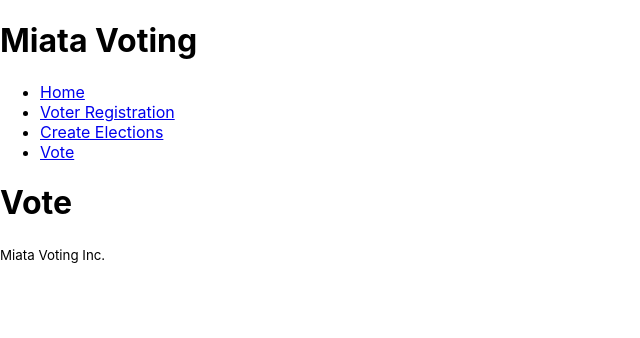
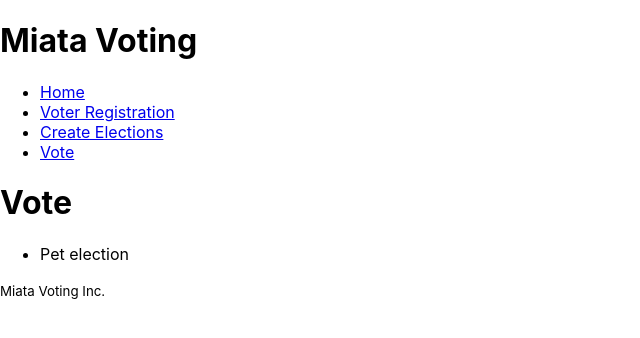
Before and after one commit to srinivaskommu/miata-voting, a React (Create React App) app: page /vote in a window 1280 px wide. Shown: the top 338 px of the page, without its empty margins (0-640 px from the left). Built offline with nearby package versions, Linux system fonts and the light colour scheme; data requests are answered from the project's data file.

Commit message:
getting elections list from api

```diff
--- /dev/null
+++ b/src/actions/ballotsActions.ts
@@ -0,0 +1,61 @@
+import {Action, AnyAction, Dispatch} from "redux";
+import {Election} from "../models/elections";
+
+export const REFRESH_ELECTIONS_REQUEST_ACTION = 'REFRESH_ELECTIONS_REQUEST_ACTION';
+export const REFRESH_ELECTIONS_DONE_ACTION = 'REFRESH_ELECTIONS_DONE_ACTION';
+
+export type RefreshElectionsRequestAction = Action<typeof REFRESH_ELECTIONS_REQUEST_ACTION>;
+
+export function isRefreshElectionsRequestAction(
+    action: AnyAction
+): action is RefreshElectionsRequestAction {
+    return action.type === REFRESH_ELECTIONS_REQUEST_ACTION;
+}
+
+export type CreateRefreshElectionsRequestAction = () => RefreshElectionsRequestAction;
+
+export const createRefreshElectionsRequestAction: CreateRefreshElectionsRequestAction = () => {
+    return {
+        type: REFRESH_ELECTIONS_REQUEST_ACTION,
+    };
+};
+
+export interface RefreshElectionsDoneAction
+    extends Action<typeof REFRESH_ELECTIONS_DONE_ACTION> {
+    payload: {
+        elections: Election[];
+    };
+}
+
+export function isRefreshElectionsDoneAction(
+    action: AnyAction
+): action is RefreshElectionsDoneAction {
+    return action.type === REFRESH_ELECTIONS_DONE_ACTION;
+}
+
+export type CreateRefreshElectionsDoneAction = (
+    elections: Election[]
+) => RefreshElectionsDoneAction;
+
+export const createRefreshElectionsDoneAction: CreateRefreshElectionsDoneAction = (
+    elections
+) => {
+    return {
+        type: REFRESH_ELECTIONS_DONE_ACTION,
+        payload: {
+            elections,
+        },
+    };
+};
+
+export const refreshElections = () => {
+    return (dispatch: Dispatch) => {
+        dispatch(createRefreshElectionsRequestAction());
+        return fetch("http://localhost:3060/elections")
+            .then((res) => res.json())
+            .then((elections) => dispatch(createRefreshElectionsDoneAction(elections)));
+    };
+}
+
+export type BallotsActions =
+    | RefreshElectionsDoneAction;
--- /dev/null
+++ b/src/components/BallotsList.tsx
@@ -0,0 +1,24 @@
+import React, {useEffect} from "react";
+import {Election} from "../models/elections";
+
+export type BallotsListProps = {
+    elections: Election[],
+    onRefreshCars: () => void;
+}
+
+export function BallotsList(props: BallotsListProps) {
+
+    useEffect(() => {
+        props.onRefreshCars();
+    }, [props.onRefreshCars]);
+
+    const electionsList = props.elections.map(election => {
+        return (<li key={election.id}>{election.name}</li>);
+    });
+    return (
+        <ul>
+            {electionsList}
+        </ul>
+
+    )
+}
--- a/src/components/Vote.tsx
+++ b/src/components/Vote.tsx
@@ -1,10 +1,14 @@
 import React from "react";
+import {BallotsListContainer} from "../containers/BallotsListContainer";
 
 export function Vote() {
 
     return (
-        <header>
-            <h1>Vote</h1>
-        </header>
+        <>
+            <header>
+                <h1>Vote</h1>
+            </header>
+            <BallotsListContainer/>
+        </>
     );
 }
--- /dev/null
+++ b/src/containers/BallotsListContainer.tsx
@@ -0,0 +1,24 @@
+import {useDispatch, useSelector} from "react-redux";
+import {MiataVotingState} from "../models/miataVotingStore";
+import {bindActionCreators} from "redux";
+import React, {useMemo} from "react";
+import {BallotsList} from "../components/BallotsList";
+import {refreshElections} from "../actions/ballotsActions";
+
+export function BallotsListContainer() {
+    const stateProps = useSelector((state: MiataVotingState) => {
+
+        return {...state.ballots};
+    });
+
+    const dispatch = useDispatch();
+
+    const boundActionProps = useMemo(() => bindActionCreators(
+        {
+            onRefreshCars: refreshElections,
+        },
+        dispatch
+    ), [dispatch]);
+
+    return <BallotsList {...stateProps} {...boundActionProps} />
+}
--- a/src/index.tsx
+++ b/src/index.tsx
@@ -4,10 +4,14 @@ import './index.css';
 import App from './App';
 import reportWebVitals from './reportWebVitals';
 import { BrowserRouter as Router } from "react-router-dom";
+import {Provider} from "react-redux";
+import {miataVotingStore} from "./stores/miataVotingStore";
 
 ReactDOM.render(
     <Router>
+        <Provider store={miataVotingStore}>
         <App />
+        </Provider>
     </Router>,
   document.getElementById('root')
 );
--- /dev/null
+++ b/src/models/elections.ts
@@ -0,0 +1,23 @@
+
+export type Question = {
+    id: number,
+    title: string,
+}
+
+export type Election = {
+    id: number,
+    name: string,
+    questions: Question[]
+}
+
+export type Voter = {
+    id: number,
+    firstName: string,
+    lastName: string,
+}
+
+export type Ballot = {
+    id: number,
+    voterId: number,
+    electionId: number,
+}
--- /dev/null
+++ b/src/models/miataVotingStore.ts
@@ -0,0 +1,12 @@
+import {Ballot, Election, Voter} from "./elections";
+
+export type BallotToolState = {
+    elections: Election[],
+    election: Election,
+    voter: Voter,
+    ballot: Ballot,
+}
+
+export type MiataVotingState = {
+    ballots: BallotToolState,
+}
--- /dev/null
+++ b/src/reducers/ballotsReducer.ts
@@ -0,0 +1,21 @@
+import {combineReducers, Reducer} from "redux";
+import {Election} from "../models/elections";
+import {BallotsActions, isRefreshElectionsDoneAction} from "../actions/ballotsActions";
+
+const electionsReducer: Reducer<Election[], BallotsActions> = (elections = [], action) => {
+    if (isRefreshElectionsDoneAction(action)) {
+        return action.payload.elections;
+    } else {
+        return elections;
+
+    }
+};
+
+const electionReducer: Reducer<Election[], BallotsActions> = (elections = [], action) => {
+    return elections;
+};
+
+export const ballotsReducer = combineReducers({
+    elections: electionsReducer,
+    election: electionReducer,
+});
--- /dev/null
+++ b/src/reducers/miataVotingReducer.ts
@@ -0,0 +1,6 @@
+import {combineReducers} from "redux";
+import {ballotsReducer} from "./ballotsReducer";
+
+export const miataVotingReducer = combineReducers({
+    ballots: ballotsReducer,
+});
--- /dev/null
+++ b/src/stores/miataVotingStore.ts
@@ -0,0 +1,9 @@
+import {applyMiddleware, createStore} from "redux";
+import {composeWithDevTools} from "redux-devtools-extension/index";
+import thunk from "redux-thunk";
+import {miataVotingReducer} from "../reducers/miataVotingReducer";
+
+export const miataVotingStore = createStore(
+    miataVotingReducer,
+    composeWithDevTools(applyMiddleware(thunk))
+);
```
